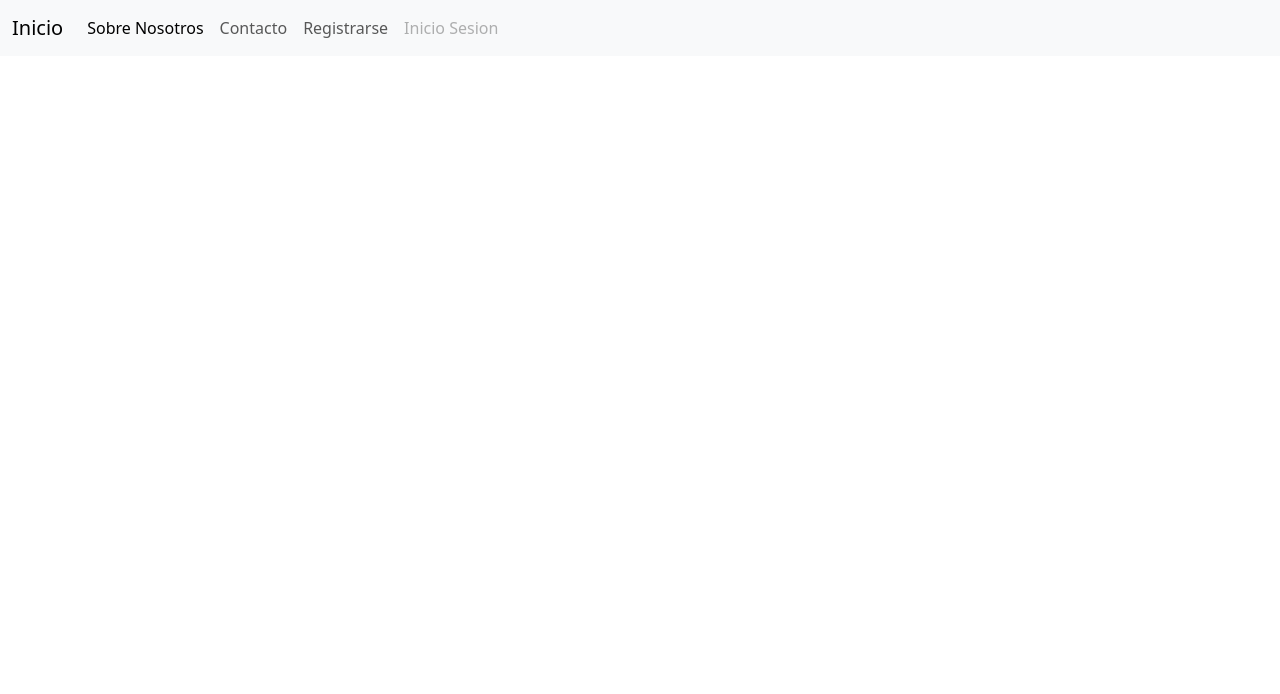
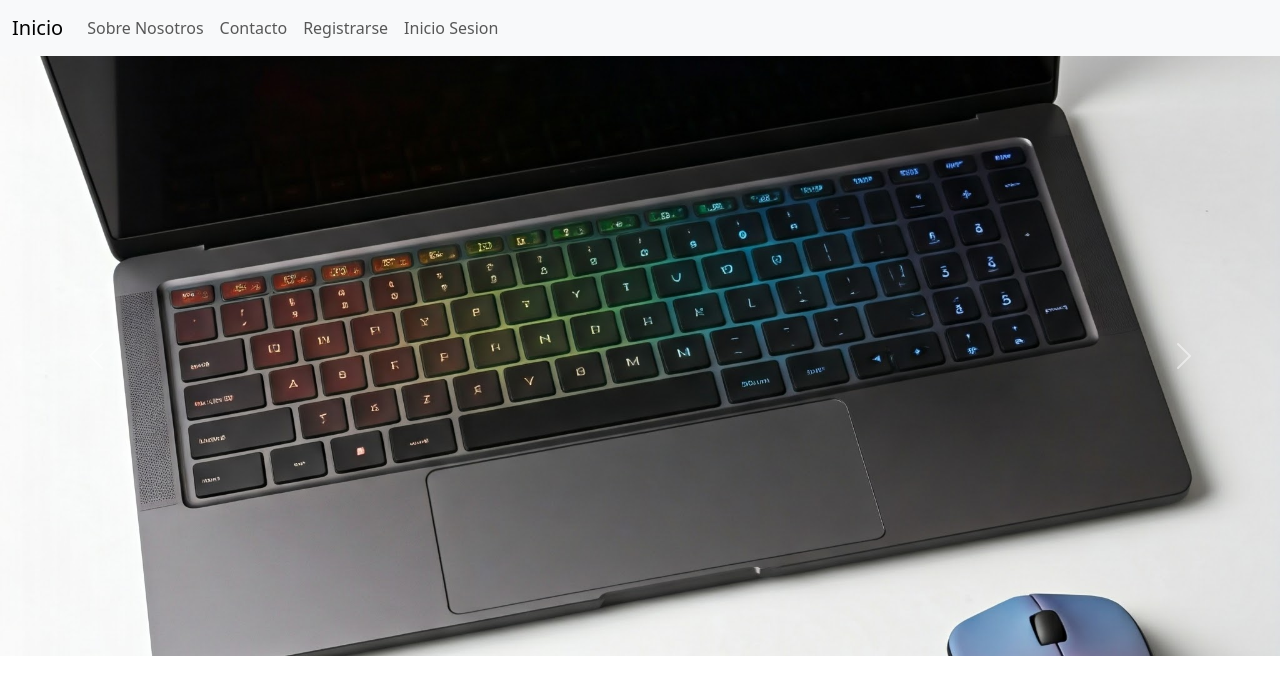
Before and after one commit to CristianCab10/clase14, a plain HTML site: page index.html in a window 1280 px wide. Drawn offline with nearby package versions, Linux system fonts and the light colour scheme.

Commit message:
creacion del carrousel

```diff
--- a/css/estilos.css
+++ b/css/estilos.css
@@ -2,3 +2,9 @@
     padding: 0;
     margin: 0;
 }
+
+.carousel-inner img{
+    height: 600px;
+    object-fit: cover;
+
+}
--- a/index.html
+++ b/index.html
@@ -18,7 +18,7 @@
           <div class="collapse navbar-collapse" id="navbarNav">
             <ul class="navbar-nav">
               <li class="nav-item">
-                <a class="nav-link active" aria-current="page" href="#">Sobre Nosotros</a>
+                <a class="nav-link" aria-current="page" href="#">Sobre Nosotros</a>
               </li>
               <li class="nav-item">
                 <a class="nav-link" href="./paginas/sobrenosotros.html">Contacto</a>
@@ -27,12 +27,33 @@
                 <a class="nav-link" href="./paginas/contacto.html">Registrarse</a>
               </li>
               <li class="nav-item">
-                <a class="nav-link disabled" aria-disabled="true">Inicio Sesion</a>
+                <a class="nav-link" href="./paginas/contacto.html">Inicio Sesion</a>
               </li>
             </ul>
           </div>
         </div>
       </nav>
+      <div id="carouselExample" class="carousel slide">
+        <div class="carousel-inner">
+          <div class="carousel-item active">
+            <img src="./imagenes/carrusel1.jpeg" class="d-block w-100" alt="...">
+          </div>
+          <div class="carousel-item">
+            <img src="./imagenes/carrusel2.jpeg" class="d-block w-100" alt="...">
+          </div>
+          <div class="carousel-item">
+            <img src="./imagenes/carrusel3.jpeg" class="d-block w-100" alt="...">
+          </div>
+        </div>
+        <button class="carousel-control-prev" type="button" data-bs-target="#carouselExample" data-bs-slide="prev">
+          <span class="carousel-control-prev-icon" aria-hidden="true"></span>
+          <span class="visually-hidden">Previous</span>
+        </button>
+        <button class="carousel-control-next" type="button" data-bs-target="#carouselExample" data-bs-slide="next">
+          <span class="carousel-control-next-icon" aria-hidden="true"></span>
+          <span class="visually-hidden">Next</span>
+        </button>
+      </div>
 
 
 
```
Also changed, not shown: imagenes/carrusel1.jpeg (added), imagenes/carrusel2.jpeg (added), imagenes/carrusel3.jpeg (added).
